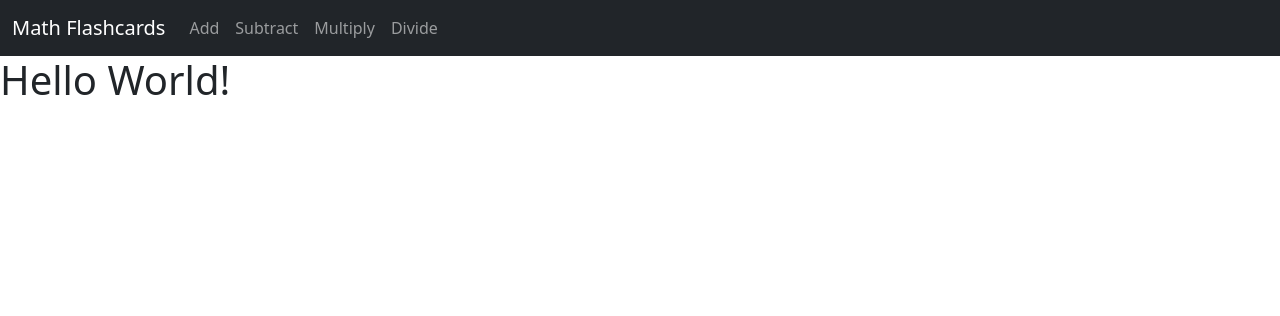
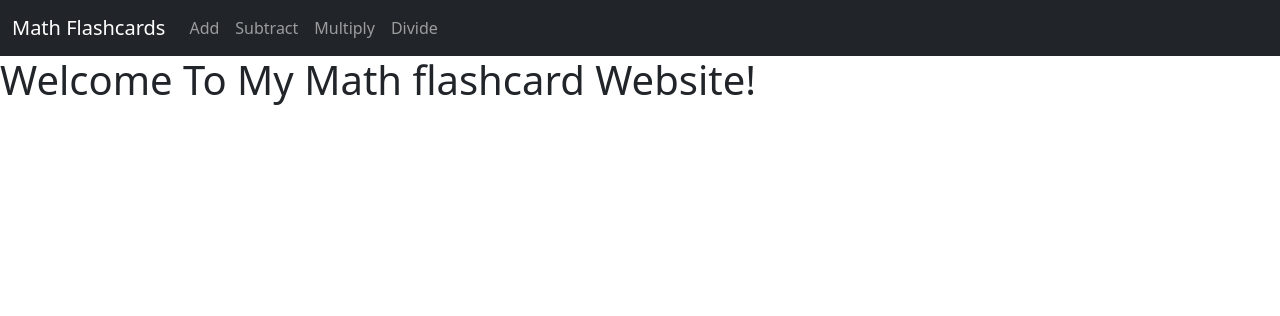
Before and after one commit to AtanasCholakov/jango-flashcards, a Django app: page / in a window 1280 px wide. Shown: the top 316 px of the page. Run offline with Django 3.2, Linux system fonts and the light colour scheme.

Commit message:
header change

```diff
--- a/website/templates/home.html
+++ b/website/templates/home.html
@@ -1,5 +1,5 @@
 {% extends 'base.html' %}
 
 {% block 'content' %}
-<h1>Hello World!</h1>
+<h1>Welcome To My Math flashcard Website!</h1>
 {% endblock %}
```
